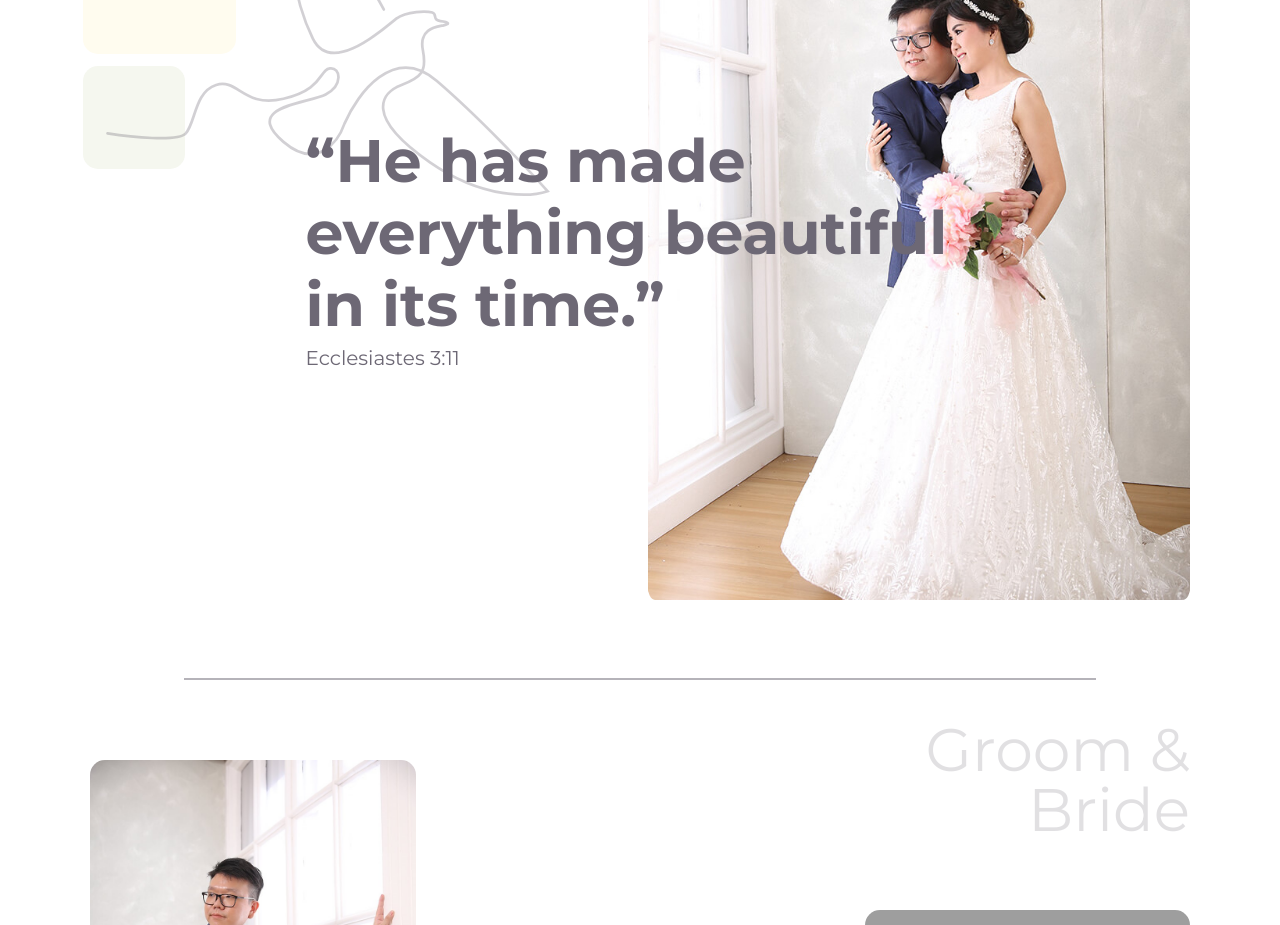
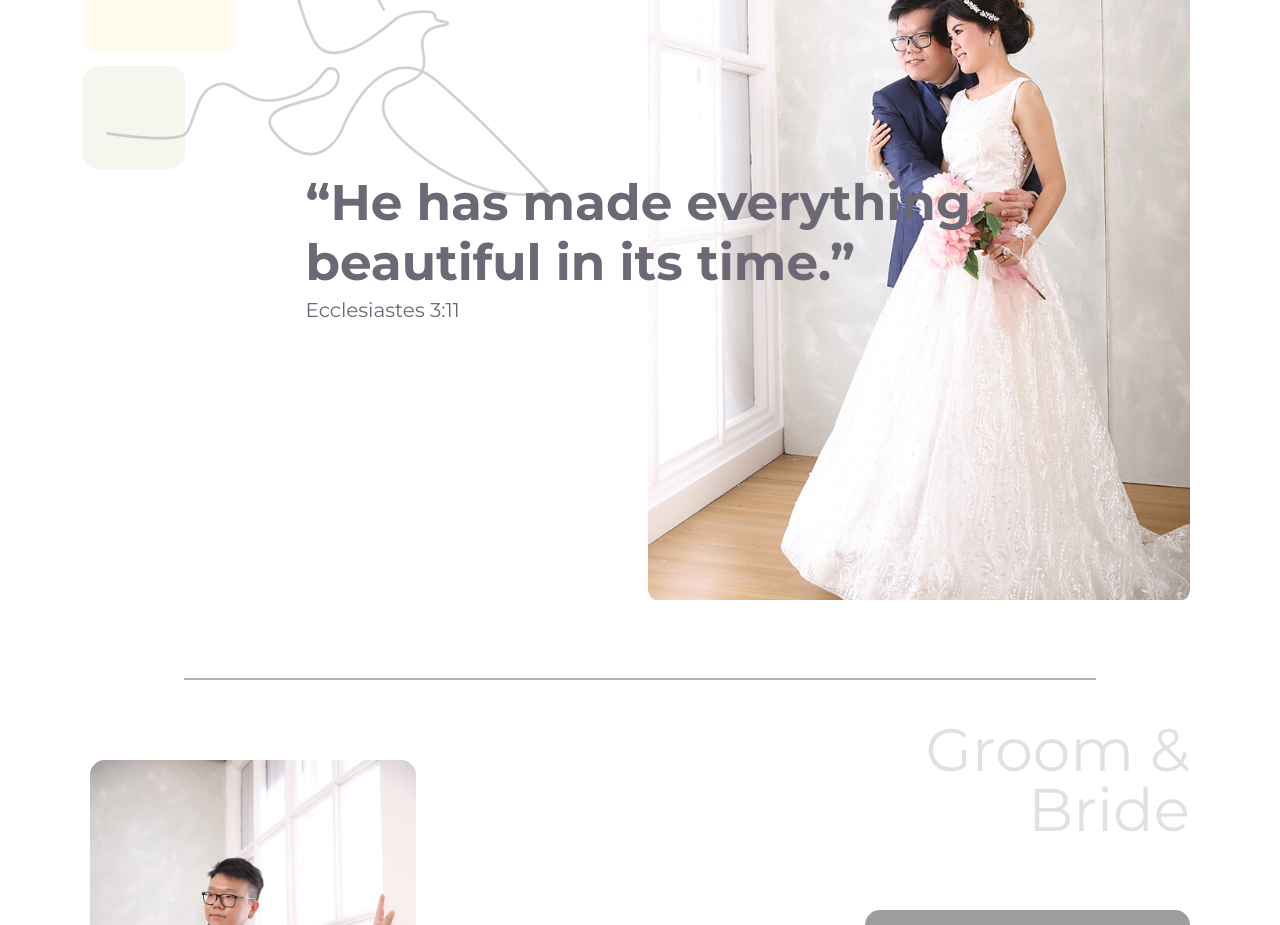
Before and after one commit to mush-mush-mush/wedding-invitation, a React (Create React App) app: page / in a window 1280 px wide. Shown: the part 980-1905 px from the top of the page. Built offline with nearby package versions, Linux system fonts and the light colour scheme; grey boxes are pictures that could not be loaded.

Commit message:
v0.1.14 change img

```diff
--- a/src/styles/styles.scss
+++ b/src/styles/styles.scss
@@ -66,7 +66,7 @@ h3 {
 
   @media only screen and (max-width: 767px) {
     top: -5rem;
-    width: 35rem;
+    width: 28rem;
   }
 }
 
@@ -174,7 +174,7 @@ h3 {
     transform: translateX(-50%);
 
     & h2 {
-      font-size: 6rem;
+      font-size: 5rem;
       // text-shadow: 0px 0px 0px rgba($color: #ffffff, $alpha: 0.5);
     }
 
```
